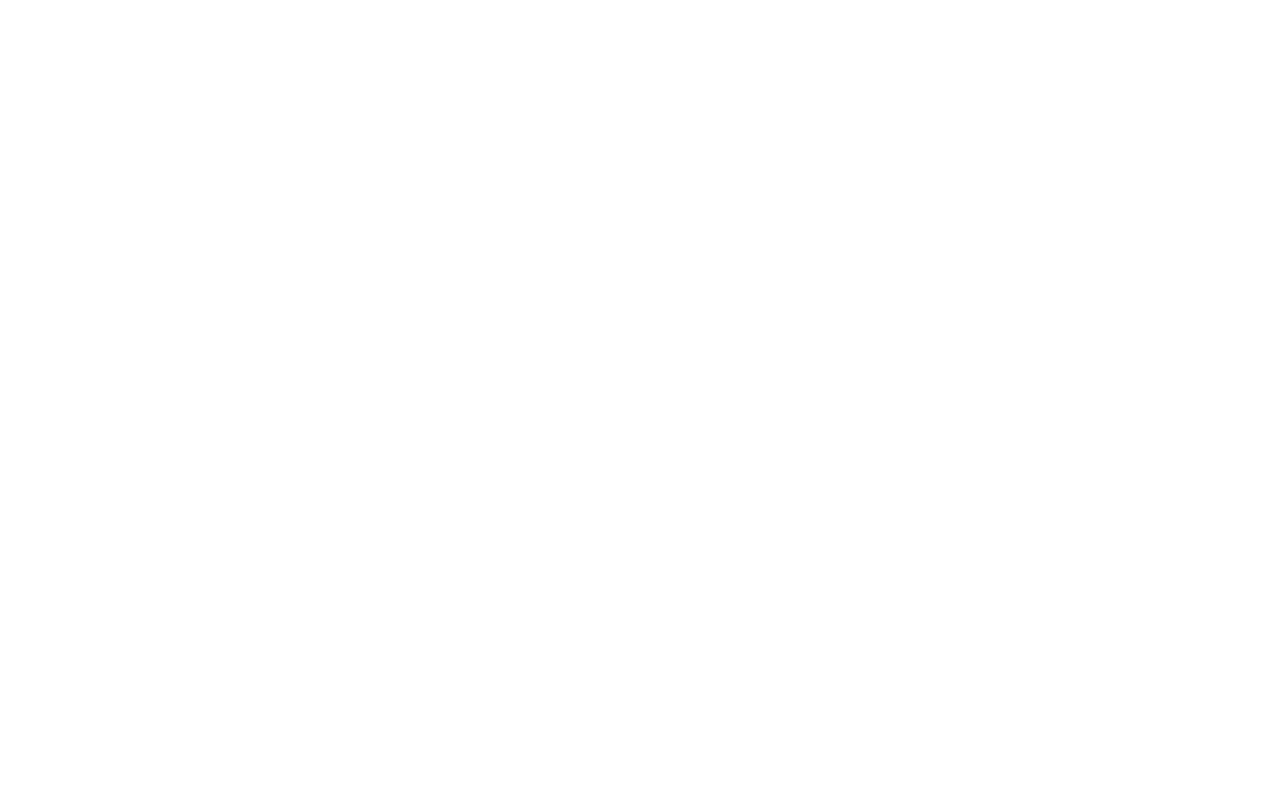
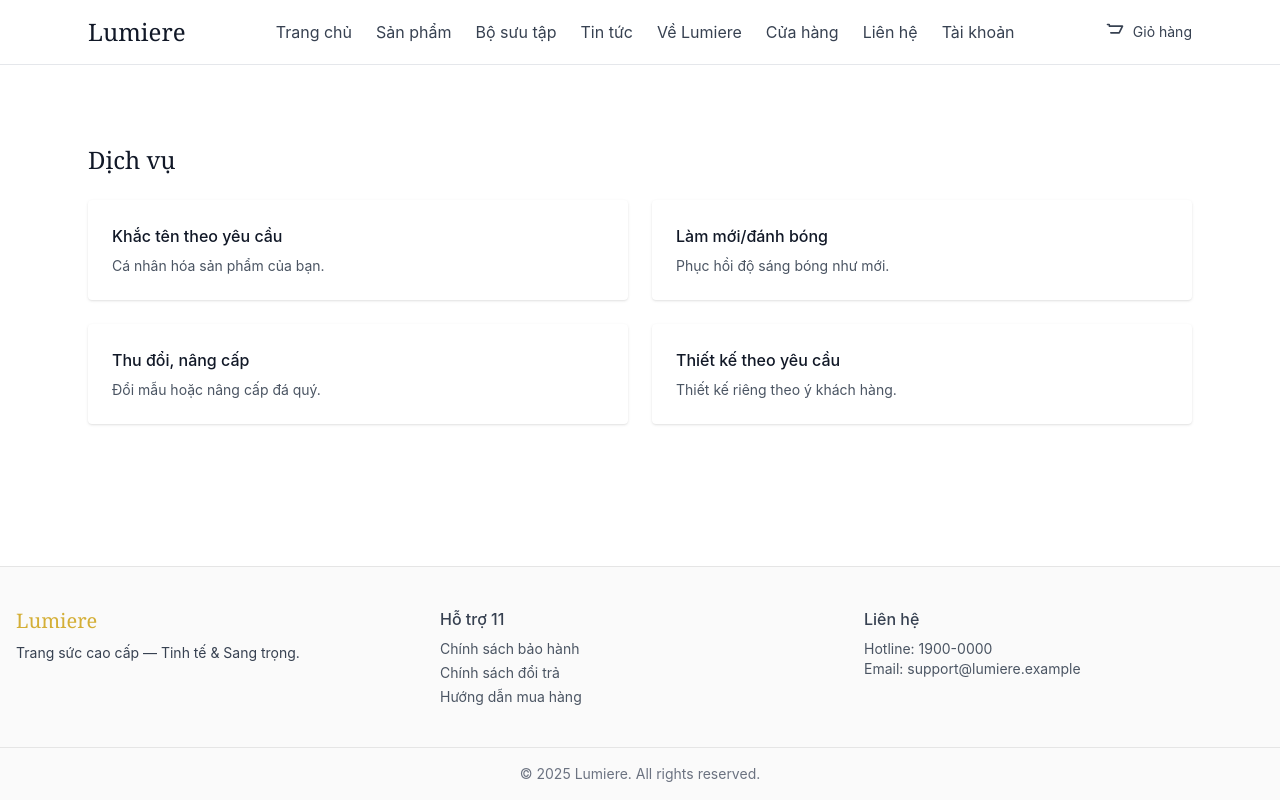
Before and after one commit to HoangHN11/AWS-Jewelry-web, a React (Vite) app: page /services in a window 1280 px wide. Before the commit this address had no page. Built offline with nearby package versions, Linux system fonts and the light colour scheme; the HTML template or start-up script is replaced by a standard one.

Commit message:
feat: services page

```diff
--- a/src/App.jsx
+++ b/src/App.jsx
@@ -8,6 +8,7 @@
 import PrivacyPolicyPage from "./pages/policies/PrivacyPolicyPage";
 import WarrantyPolicyPage from "./pages/policies/WarrantyPolicyPage";
 import ShippingReturnPolicyPage from "./pages/policies/ShippingReturnPolicyPage";
+import ServicesPage from './pages/services/ServicesPage';
 
 
 const App = () => {
@@ -31,6 +32,7 @@
             element={<ShippingReturnPolicyPage />}
           />
 
+          <Route path="/services" element={<ServicesPage />} />
 
         </Route>
       </Routes>
--- /dev/null
+++ b/src/pages/services/ServicesPage.jsx
@@ -0,0 +1,24 @@
+import React from "react";
+
+const services = [
+  { title: "Khắc tên theo yêu cầu", desc: "Cá nhân hóa sản phẩm của bạn." },
+  { title: "Làm mới/đánh bóng", desc: "Phục hồi độ sáng bóng như mới." },
+  { title: "Thu đổi, nâng cấp", desc: "Đổi mẫu hoặc nâng cấp đá quý." },
+  { title: "Thiết kế theo yêu cầu", desc: "Thiết kế riêng theo ý khách hàng." },
+];
+
+export default function ServicesPage() {
+  return (
+    <div className="max-w-6xl mx-auto px-6 py-12">
+      <h2 className="text-2xl font-serif mb-6">Dịch vụ</h2>
+      <div className="grid grid-cols-1 md:grid-cols-2 gap-6">
+        {services.map((s, i) => (
+          <div key={i} className="bg-white p-6 rounded shadow">
+            <h4 className="font-medium mb-2">{s.title}</h4>
+            <p className="text-sm text-gray-600">{s.desc}</p>
+          </div>
+        ))}
+      </div>
+    </div>
+  );
+}
```
